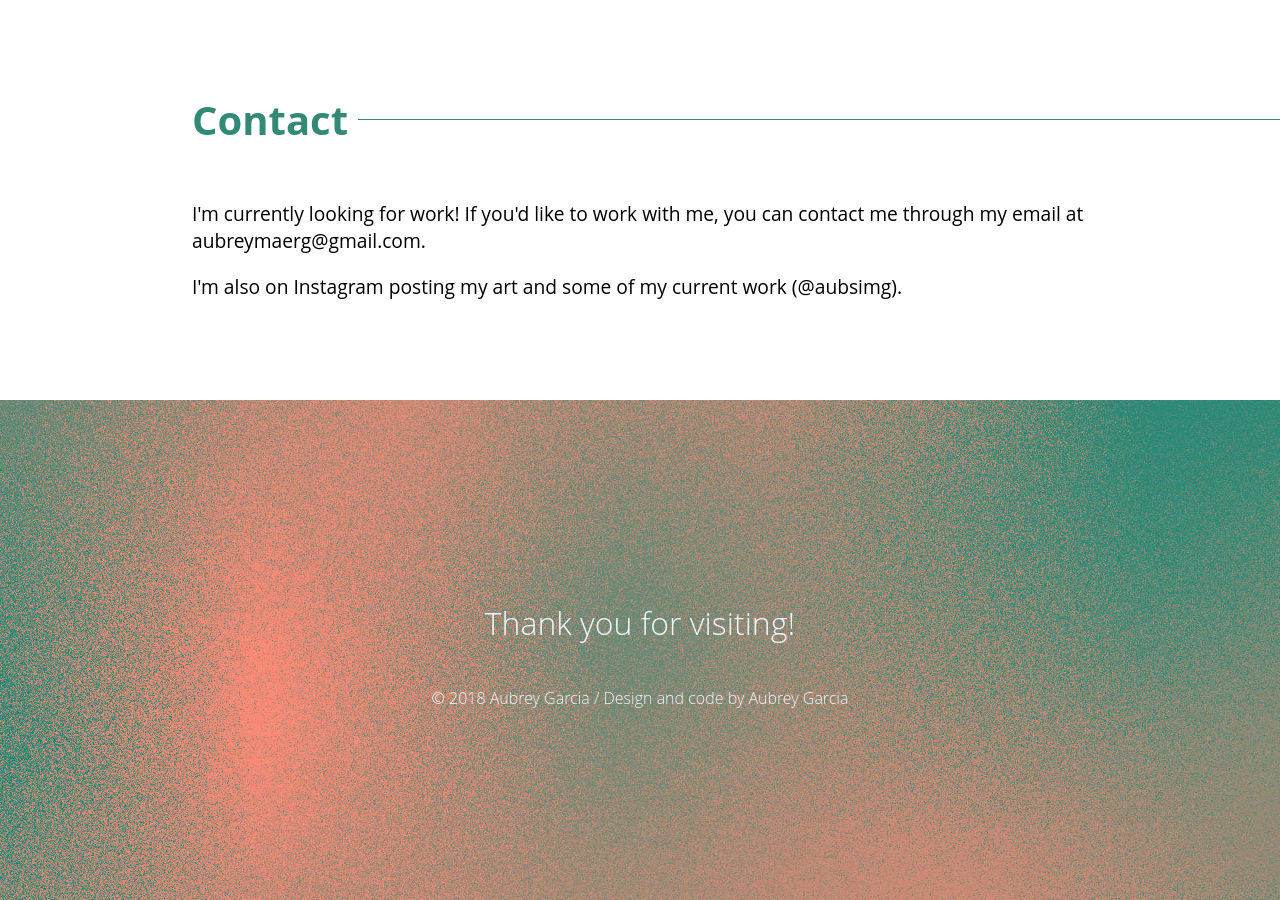
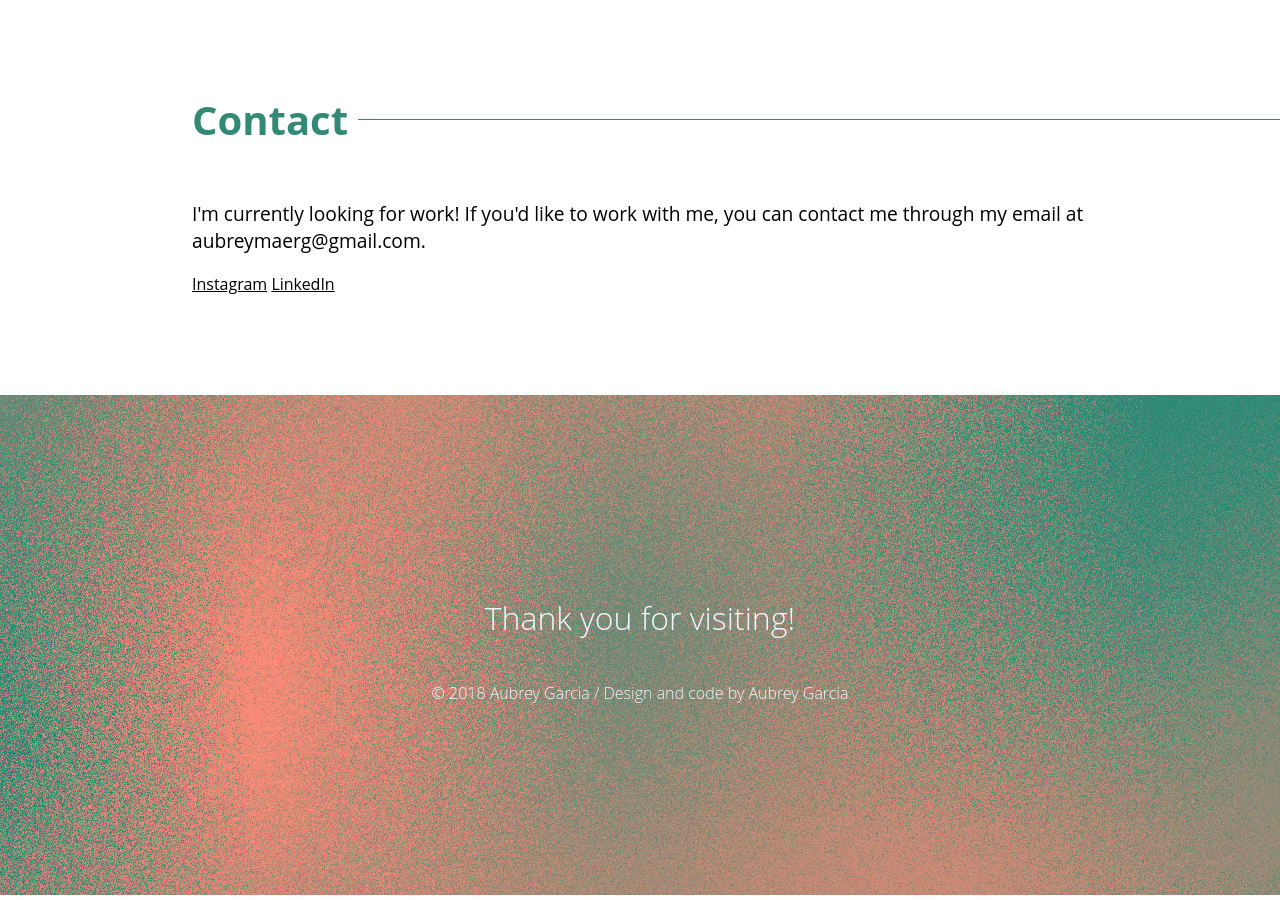
Before and after one commit to aubreymae/papayadots-portfolio, a Jekyll site: the page built from contact.html, in a window 1280 px wide and 900 px high, scrolled down 1014 px. Built offline with Jekyll 4.4.1, drawn with Linux system fonts in a browser that asks for light colours.

Commit message:
Edited contact info

```diff
--- a/contact.html
+++ b/contact.html
@@ -12,5 +12,6 @@ title: Aubrey Garcia's Portfolio
     <div id="content-body">
         <p>I'm currently looking for work! If you'd like to work with me, you can contact me through my email at aubreymaerg@gmail.com.</p>
 
-        <p>I'm also on Instagram posting my art and some of my current work (@aubsimg).</p>
+        <a href="https://www.instagram.com/aubsimg/?hl=en">Instagram</a>
+        <a href="https://ca.linkedin.com/in/aubreymaegarcia">LinkedIn</a>
     </div>
```
